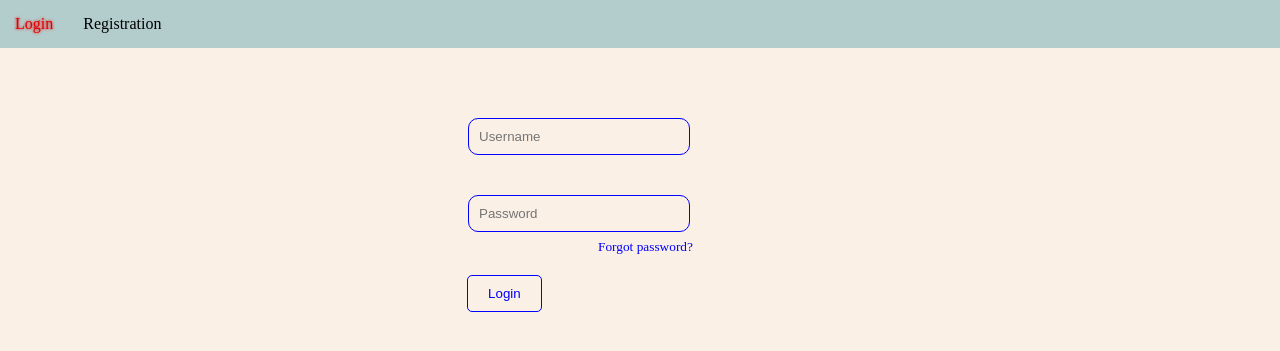
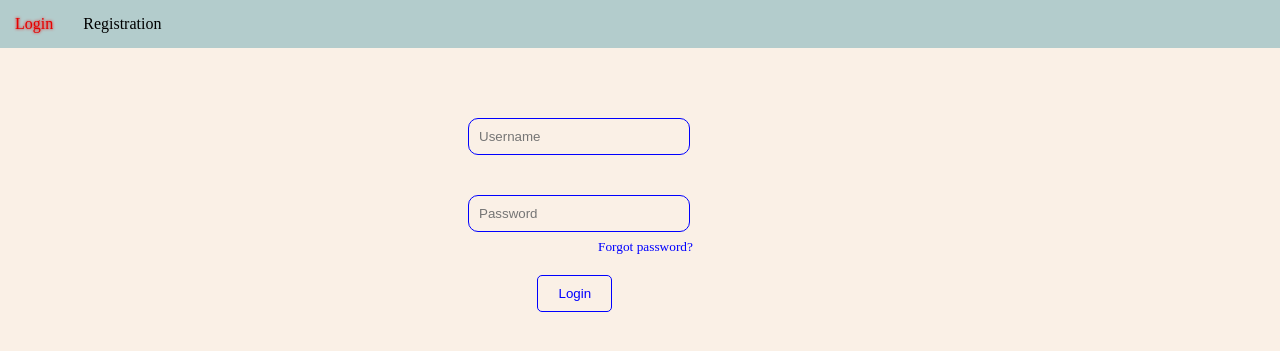
Before and after one commit to AlexRothebest/pdf, a Django app: template templates/main/login.html in a window 1280 px wide; the page is wider, and only the part inside the window is pictured. Shown: the top 351 px of that part. Run offline with Django 3.2, Linux system fonts and the light colour scheme; the template is opened without the code that fills it, so the values that code supplies are empty.

Commit message:
Pravki on static

```diff
--- a/static/css/load-pdf-file.css
+++ b/static/css/load-pdf-file.css
@@ -1,6 +1,7 @@
 #content {
 	position: relative;
 	left: 25%;
+	max-width: 70%;
 }
 
 #content > * {
--- a/static/css/login.css
+++ b/static/css/login.css
@@ -6,7 +6,9 @@ p {
 	color: red;
 }
 
-#login_error, #processing_login, #error_msg_container {
+#login_error,
+#processing_login,
+#error_msg_container {
 	display: none;
 	position: relative;
 	left: 1.1%;
@@ -24,7 +26,7 @@ p {
 section {
 	position: relative;
 	left: 35%;
-	transition: translateX(-50%);
+	max-width: 40%;
 }
 
 input {
@@ -39,7 +41,7 @@ input {
 
 #login-btn {
 	position: relative;
-	left: 1.1%;
+	left: 16.5%;
 	margin-top: 20px;
 	padding: 10px 20px;
 	background: transparent;
```
